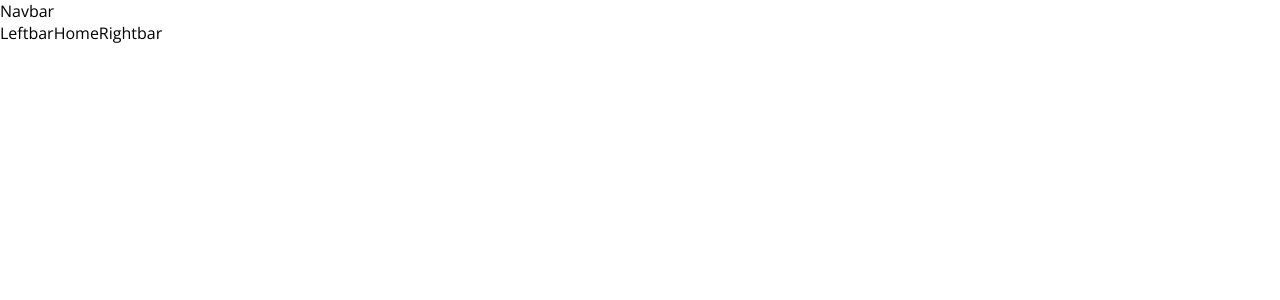
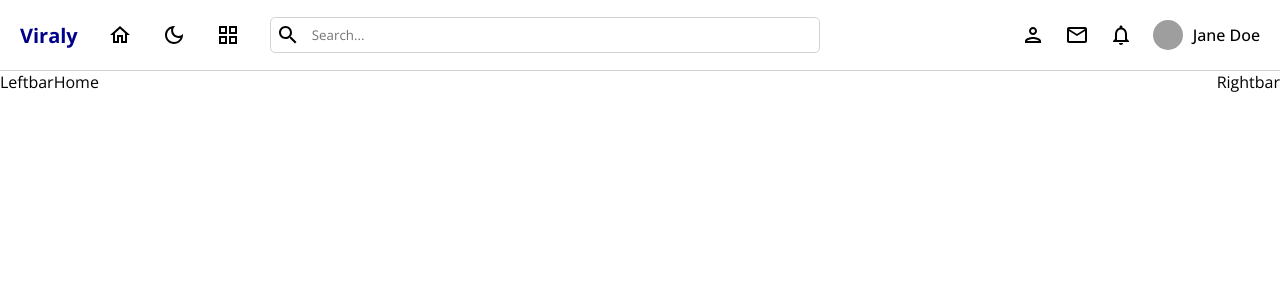
Before and after one commit to abeeb-ahmed/viraly, a React (Create React App) app in the folder client/: page / in a window 1280 px wide. Shown: the top 300 px of the page. Built offline with nearby package versions, Linux system fonts and the light colour scheme; grey boxes are pictures that could not be loaded.

Commit message:
added navbar

```diff
--- a/client/package.json
+++ b/client/package.json
@@ -3,6 +3,10 @@
   "version": "0.1.0",
   "private": true,
   "dependencies": {
+    "@emotion/react": "^11.10.5",
+    "@emotion/styled": "^11.10.5",
+    "@mui/icons-material": "^5.10.16",
+    "@mui/material": "^5.10.17",
     "@testing-library/jest-dom": "^5.16.4",
     "@testing-library/react": "^13.1.1",
     "@testing-library/user-event": "^13.5.0",
--- a/client/src/App.js
+++ b/client/src/App.js
@@ -9,11 +9,13 @@ import Leftbar from "./components/leftbar/Leftbar";
 import Navbar from "./components/navbar/Navbar";
 import Rightbar from "./components/rightbar/Rightbar";
 import { AuthContext } from "./context/AuthContext";
+import { DarkModeContext } from "./context/DarkModeContext";
 import Home from "./pages/home/Home";
 import Login from "./pages/login/Login";
 import Profile from "./pages/profile/Profile";
 import Register from "./pages/register/Register";
 
+function App() {
   // temporary data
   const currentUser = {
     id: "1",
@@ -21,6 +23,8 @@ const currentUser = {
     profilePic:
       "https://encrypted-tbn0.gstatic.com/images?q=tbn:ANd9GcRP4Muy_Z2IIkQznvhyZkrn-NWsnURAlW1Nq-xK4AE&s",
   };
+
+  const { darkMode } = useContext(DarkModeContext);
 
   const ProtectedRoute = ({ children }) => {
     if (!currentUser) {
@@ -31,11 +35,13 @@ const ProtectedRoute = ({ children }) => {
 
   const Layout = () => {
     return (
-    <div>
+      <div className={`theme-${darkMode ? "dark" : "light"}`}>
         <Navbar />
         <div style={{ display: "flex" }}>
           <Leftbar />
+          <div style={{ flex: 6 }}>
             <Outlet />
+          </div>
           <Rightbar />
         </div>
       </div>
@@ -71,7 +77,6 @@ const router = createBrowserRouter([
     },
   ]);
 
-function App() {
   return (
     <div className="app">
       <RouterProvider router={router} />
--- a/client/src/components/navbar/Navbar.jsx
+++ b/client/src/components/navbar/Navbar.jsx
@@ -1,7 +1,55 @@
-import React from "react";
+import "./navbar.scss";
+import HomeOutlinedIcon from "@mui/icons-material/HomeOutlined";
+import DarkModeOutlinedIcon from "@mui/icons-material/DarkModeOutlined";
+import WbSunnyOutlinedIcon from "@mui/icons-material/WbSunnyOutlined";
+import GridViewOutlinedIcon from "@mui/icons-material/GridViewOutlined";
+import NotificationsOutlinedIcon from "@mui/icons-material/NotificationsOutlined";
+import EmailOutlinedIcon from "@mui/icons-material/EmailOutlined";
+import PersonOutlinedIcon from "@mui/icons-material/PersonOutlined";
+import SearchOutlinedIcon from "@mui/icons-material/SearchOutlined";
+import { Link } from "react-router-dom";
+import { useContext } from "react";
+import { DarkModeContext } from "../../context/DarkModeContext";
+import { AuthContext } from "../../context/AuthContext";
 
 const Navbar = () => {
-  return <div>Navbar</div>;
+  const { toggle, darkMode } = useContext(DarkModeContext);
+  const currentUser = {
+    id: "1",
+    name: "Jane Doe",
+    profilePic:
+      "https://encrypted-tbn0.gstatic.com/images?q=tbn:ANd9GcRP4Muy_Z2IIkQznvhyZkrn-NWsnURAlW1Nq-xK4AE&s",
+  };
+
+  return (
+    <div className="navbar">
+      <div className="left">
+        <Link to="/" style={{ textDecoration: "none" }}>
+          <span>Viraly</span>
+        </Link>
+        <HomeOutlinedIcon />
+        {darkMode ? (
+          <WbSunnyOutlinedIcon onClick={toggle} />
+        ) : (
+          <DarkModeOutlinedIcon onClick={toggle} />
+        )}
+        <GridViewOutlinedIcon />
+        <div className="search">
+          <SearchOutlinedIcon />
+          <input type="text" placeholder="Search..." />
+        </div>
+      </div>
+      <div className="right">
+        <PersonOutlinedIcon />
+        <EmailOutlinedIcon />
+        <NotificationsOutlinedIcon />
+        <div className="user">
+          <img src={currentUser.profilePic} alt="" />
+          <span>{currentUser.name}</span>
+        </div>
+      </div>
+    </div>
+  );
 };
 
 export default Navbar;
--- a/client/src/components/navbar/navbar.scss
+++ b/client/src/components/navbar/navbar.scss
@@ -0,0 +1,83 @@
+@import "../../style.scss";
+
+.navbar {
+  @include themify($themes) {
+    display: flex;
+    align-items: center;
+    justify-content: space-between;
+    padding: 10px 20px;
+    height: 50px;
+    border-bottom: 1px solid themed("border");
+    position: sticky;
+    top: 0;
+    background-color: themed("bg");
+    color: themed("textColor");
+    z-index: 999;
+
+    .left {
+      display: flex;
+      align-items: center;
+      gap: 30px;
+
+      span {
+        font-weight: bold;
+        font-size: 20px;
+        color: themed("logo");
+      }
+
+      .search {
+        display: flex;
+        align-items: center;
+        gap: 10px;
+        border: 1px solid themed("border");
+        border-radius: 5px;
+        padding: 5px;
+
+        @include mobile {
+          display: none;
+        }
+        input {
+          border: none;
+          width: 500px;
+          background-color: transparent;
+          color: themed("textColor");
+
+          @include tablet {
+            width: 200px;
+          }
+        }
+      }
+    }
+
+    .right {
+      display: flex;
+      align-items: center;
+      gap: 20px;
+
+      @include mobile {
+        display: none;
+      }
+
+      .user {
+        display: flex;
+        align-items: center;
+        gap: 10px;
+        font-weight: 500;
+
+        @include tablet {
+          display: none;
+        }
+
+        img {
+          width: 30px;
+          height: 30px;
+          border-radius: 50%;
+          object-fit: cover;
+        }
+
+        span {
+        }
+      }
+    }
+  }
+}
--- a/client/src/context/AuthContext.js
+++ b/client/src/context/AuthContext.js
@@ -1,6 +1,8 @@
 import { createContext, useState, useEffect } from "react";
 
-export const AuthContext = createContext();
+export const AuthContext = createContext(
+  JSON.parse(localStorage.getItem("user")) || null
+);
 
 export const AuthContextProvider = ({ children }) => {
   const [currentUser, setCurrentUser] = useState(
--- a/client/src/context/DarkModeContext.js
+++ b/client/src/context/DarkModeContext.js
@@ -1,6 +1,8 @@
-import { createContext, useState } from "react";
+import { createContext, useState, useEffect } from "react";
 
-const DarkModeContext = createContext();
+export const DarkModeContext = createContext(
+  JSON.parse(localStorage.getItem("darkMode")) || false
+);
 
 export const DarkModeContextProvider = ({ children }) => {
   const [darkMode, setDarkMode] = useState(
--- /dev/null
+++ b/client/src/style.scss
@@ -0,0 +1,52 @@
+$themes: (
+  light: (
+    textColor: #000,
+    bg: white,
+    logo: darkblue,
+    bgSoft: #f6f3f3,
+    textColorSoft: #555,
+    border: lightgray,
+  ),
+  dark: (
+    textColor: whitesmoke,
+    bg: #222,
+    logo: white,
+    bgSoft: #333,
+    textColorSoft: lightgray,
+    border: #444,
+  ),
+);
+
+@mixin themify($themes) {
+  @each $theme, $map in $themes {
+    .theme-#{$theme} & {
+      $theme-map: () !global;
+      @each $key, $submap in $map {
+        $value: map-get(map-get($themes, $theme), "#{$key}");
+        $theme-map: map-merge(
+          $theme-map,
+          (
+            $key: $value,
+          )
+        ) !global;
+      }
+      @content;
+      $theme-map: null !global;
+    }
+  }
+}
+
+@function themed($key) {
+  @return map-get($theme-map, $key);
+}
+
+@mixin mobile {
+  @media (max-width: 480px) {
+    @content;
+  }
+}
+@mixin tablet {
+  @media (max-width: 960px) {
+    @content;
+  }
+}
```
Also changed, not shown: 1 other file (tests, documents, lock files or other folders). Lines whose indentation alone changed are shown as unchanged.
